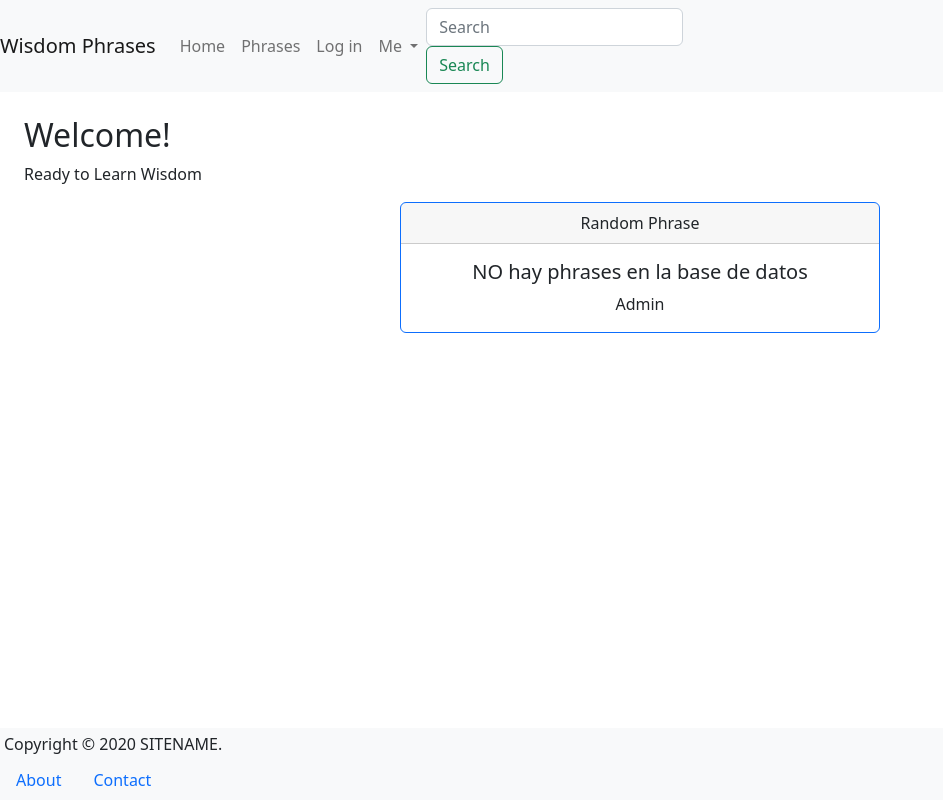
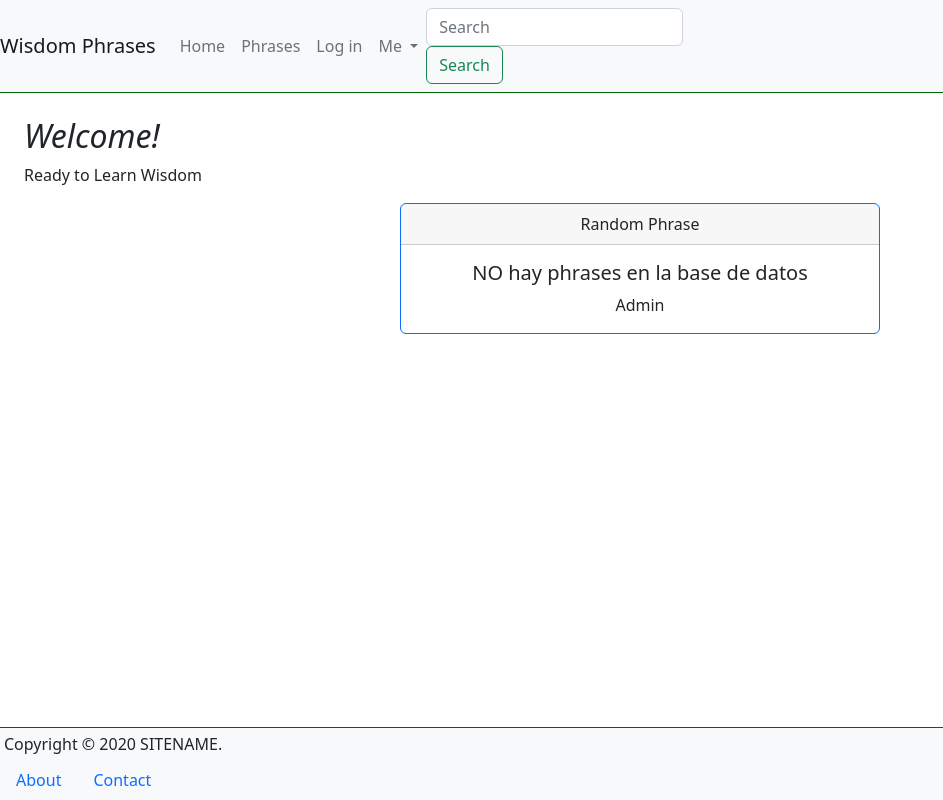
Before and after one commit to andres777-stack/phrases, a Django app: page / in a window 1280 px wide. Shown: the whole page, without its empty margins (0-943 px from the left). Run offline with Django 4.2, Linux system fonts and the light colour scheme; data that the repository does not hold is empty; some libraries are stand-ins or nearby versions.

Commit message:
adding favicon and css

```diff
--- /dev/null
+++ b/static/css/main.css
@@ -0,0 +1,15 @@
+body {
+    padding-bottom: 50px;
+  }
+
+  footer {
+    border-top: 1px solid darkgreen;
+  }
+
+  header {
+    border-bottom: 1px solid darkgreen;
+  }
+
+  h2 {
+    font-style: italic;
+  }
--- a/templates/_base.html
+++ b/templates/_base.html
@@ -1,3 +1,4 @@
+{% load static %}
 <!DOCTYPE html>
 <html lang="en">
 <head>
@@ -8,6 +9,8 @@ integrity="sha384-0evHe/X+R7YkIZDRvuzKMRqM+OrBnVFBL6DOitfPri4tjfHxaWutUpFmBp4vmV
 <!-- ADD BOOTSTRAP CSS FROM https://getbootstrap.com/ -->
 <script src="https://kit.fontawesome.com/8c55106935.js" crossorigin="anonymous"></script>
 <!-- ADD FONT AWESOME FROM https://fontawesome.com/ -->
+<link rel="stylesheet" href="{% static 'css/main.css' %}">
+<link rel="shortcut icon" type="image/ico" href="{% static 'images/favicon.ico' %}">
 <title>{% block title %}{% endblock %} | Wisdom Phrases</title>
 </head>
 <body>
--- a/wisdomPhrases/settings.py
+++ b/wisdomPhrases/settings.py
@@ -121,6 +121,8 @@ USE_TZ = True
 
 STATIC_URL = 'static/'
 
+STATICFILES_DIRS = [BASE_DIR / 'static',] #no hay que olvidar que las imagenes y los archivos van en 'media'.
+
 # Default primary key field type
 # https://docs.djangoproject.com/en/4.0/ref/settings/#default-auto-field
 
```
Also changed, not shown: static/images/favicon.ico (added).
